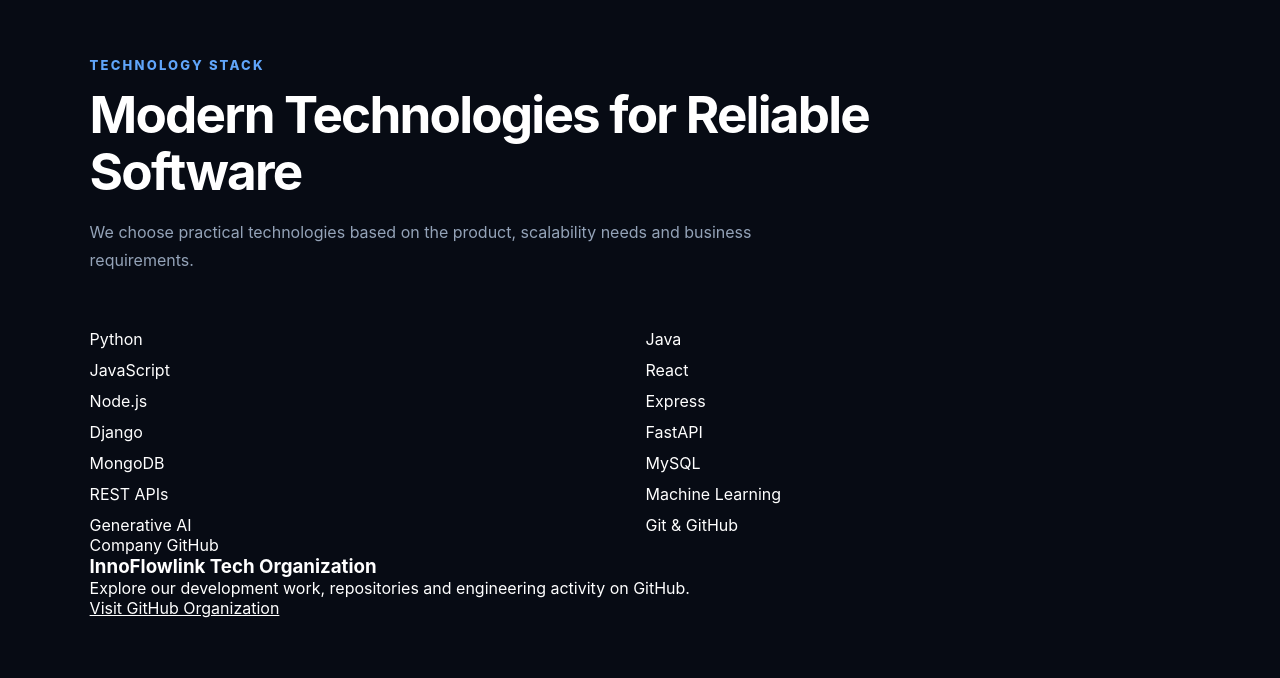
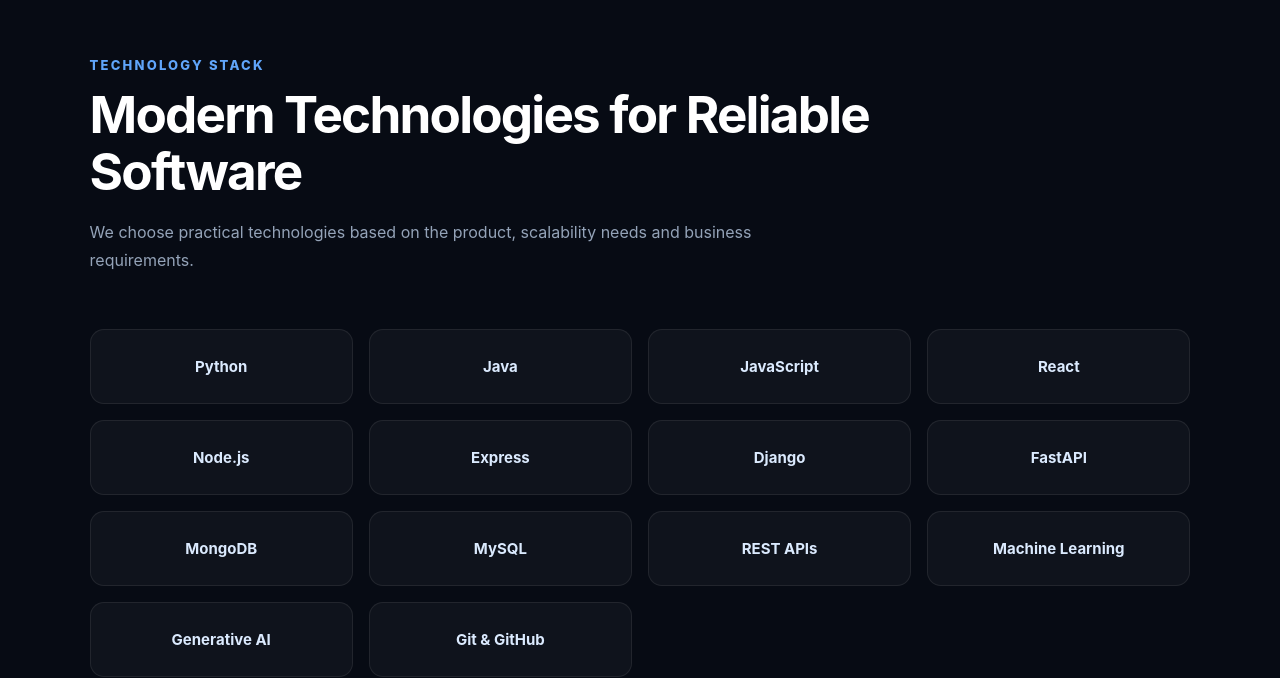
Before and after one commit to InnoFlowlink-Tech/innoflowlink-tech, a React (Vite) app: page / in a window 1280 px wide. Shown: the part 3720-4398 px from the top of the page. Built offline with nearby package versions, Linux system fonts and the light colour scheme.

Commit message:
Update App.css

```diff
--- a/src/App.css
+++ b/src/App.css
@@ -1587,3 +1587,158 @@
     padding: 6px;
   }
 }
+
+/* =========================================
+   TECH STACK
+========================================= */
+
+.tech-stack {
+  position: relative;
+}
+
+.tech-grid {
+  margin-top: 45px;
+
+  display: grid;
+  grid-template-columns: repeat(4, 1fr);
+  gap: 16px;
+}
+
+.tech-card {
+  min-height: 75px;
+
+  padding: 20px;
+
+  display: flex;
+  align-items: center;
+  justify-content: center;
+
+  text-align: center;
+
+  background: rgba(255, 255, 255, 0.035);
+
+  border: 1px solid rgba(255, 255, 255, 0.08);
+  border-radius: 14px;
+
+  color: #dbeafe;
+
+  font-size: 15px;
+  font-weight: 700;
+
+  transition:
+    transform 0.25s ease,
+    border-color 0.25s ease,
+    background 0.25s ease;
+}
+
+.tech-card:hover {
+  transform: translateY(-5px);
+
+  border-color: rgba(96, 165, 250, 0.55);
+
+  background: rgba(37, 99, 235, 0.1);
+}
+
+
+/* COMPANY GITHUB */
+
+.github-org-box {
+  margin-top: 35px;
+  padding: 30px 32px;
+
+  display: flex;
+  align-items: center;
+  justify-content: space-between;
+  gap: 35px;
+
+  background:
+    linear-gradient(
+      135deg,
+      rgba(37, 99, 235, 0.12),
+      rgba(139, 92, 246, 0.08)
+    );
+
+  border: 1px solid rgba(96, 165, 250, 0.2);
+  border-radius: 18px;
+}
+
+.github-org-label {
+  margin-bottom: 8px;
+
+  color: #60a5fa;
+
+  font-size: 12px;
+  font-weight: 800;
+
+  text-transform: uppercase;
+  letter-spacing: 1.7px;
+}
+
+.github-org-box h3 {
+  margin-bottom: 9px;
+
+  font-size: 22px;
+}
+
+.github-org-box > div > p:last-child {
+  max-width: 650px;
+
+  color: #9da9bd;
+
+  line-height: 1.7;
+}
+
+.github-org-btn {
+  flex-shrink: 0;
+
+  padding: 13px 20px;
+
+  background: #2563eb;
+
+  border-radius: 10px;
+
+  color: #ffffff;
+
+  text-decoration: none;
+
+  font-size: 14px;
+  font-weight: 700;
+
+  transition:
+    transform 0.25s ease,
+    background 0.25s ease;
+}
+
+.github-org-btn:hover {
+  transform: translateY(-2px);
+  background: #3b82f6;
+}
+
+
+/* TECH STACK RESPONSIVE */
+
+@media (max-width: 900px) {
+  .tech-grid {
+    grid-template-columns: repeat(2, 1fr);
+  }
+
+  .github-org-box {
+    flex-direction: column;
+    align-items: flex-start;
+  }
+}
+
+@media (max-width: 520px) {
+  .tech-grid {
+    grid-template-columns: 1fr;
+  }
+
+  .github-org-box {
+    padding: 24px 20px;
+  }
+
+  .github-org-btn {
+    width: 100%;
+    text-align: center;
+  }
+}
```
